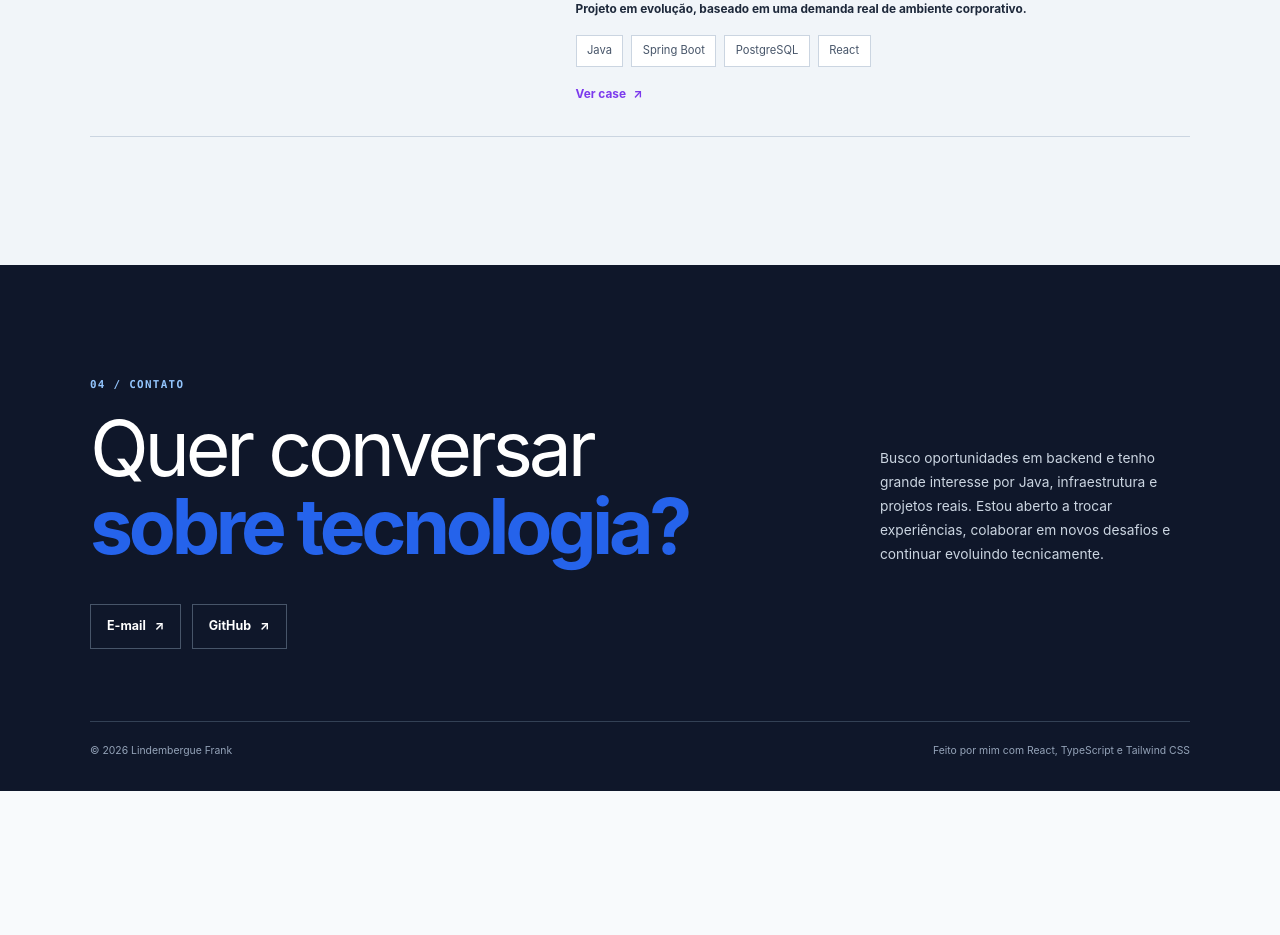
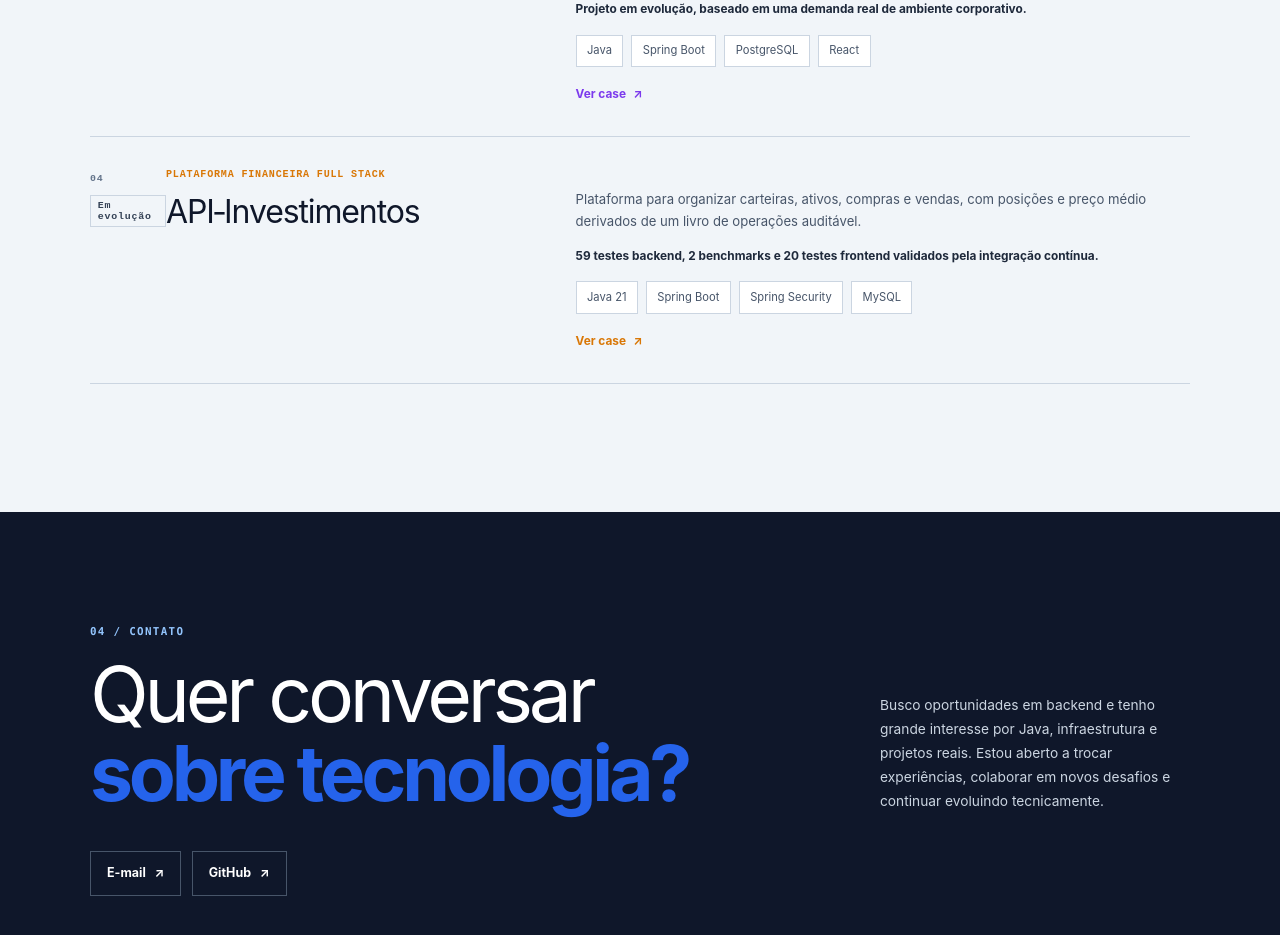
Before and after one commit to LindembergueFrank/portfolio, a React (Vite) app: page / in a window 1280 px wide. Shown: the part 3280-4215 px from the top of the page. Before the commit the page ends 4071 px from the top, so only its background shows below. Built offline with nearby package versions, Linux system fonts and the light colour scheme.

Commit message:
feat: adiciona case completo da API de Investimentos
Inclui o projeto público com contexto, arquitetura, decisões, resultados verificados, tecnologias, link para o repositório e cobertura automatizada.

```diff
--- a/src/data/projects.ts
+++ b/src/data/projects.ts
@@ -55,6 +55,25 @@ export const projects: Project[] = [
     technologies: ['Java', 'Spring Boot', 'PostgreSQL', 'React', 'TypeScript', 'PDF/Excel'],
     accent: '#7c3aed',
   },
+  {
+    slug: 'api-investimentos',
+    number: '04',
+    title: 'API de Investimentos',
+    shortTitle: 'API‑Investimentos',
+    status: 'Em evolução',
+    category: 'Plataforma financeira full stack',
+    summary: 'Plataforma para organizar carteiras, ativos, compras e vendas, com posições e preço médio derivados de um livro de operações auditável.',
+    impact: '59 testes backend, 2 benchmarks e 20 testes frontend validados pela integração contínua.',
+    problem: 'Uma plataforma financeira precisa preservar precisão decimal, isolamento entre usuários e consistência mesmo quando operações são repetidas ou concorrentes.',
+    solution: 'API REST em Java com cliente React integrado, autenticação segura, catálogo controlado de ativos, histórico paginado e cálculo de posições sem duplicar saldos derivados.',
+    role: 'Definição do produto, arquitetura, modelagem financeira, backend, segurança, frontend, testes automatizados, documentação e integração contínua.',
+    architecture: ['Monólito modular organizado por funcionalidade', 'Arquitetura hexagonal pragmática', 'Livro de operações como fonte de verdade', 'Contratos OpenAPI e migrations Flyway versionadas'],
+    decisions: ['Usar BigDecimal em todos os valores financeiros', 'Derivar posições em vez de armazenar saldos duplicados', 'Combinar idempotência e bloqueio pessimista nas operações', 'Manter refresh token em cookie HttpOnly e access token em memória'],
+    results: ['59 testes backend e 2 benchmarks automatizados', '20 testes frontend com build validado', 'Isolamento por proprietário e sessões rotativas', 'CI validada em H2 e MySQL 8.4 com Testcontainers'],
+    technologies: ['Java 21', 'Spring Boot', 'Spring Security', 'MySQL', 'Flyway', 'Testcontainers', 'React', 'TypeScript', 'Vite'],
+    repositoryUrl: 'https://github.com/LindembergueFrank/API-Investimentos',
+    accent: '#d97706',
+  },
 ]
 
 export const findProject = (slug: string) => projects.find((project) => project.slug === slug)
--- a/src/sections/ProjectCase.tsx
+++ b/src/sections/ProjectCase.tsx
@@ -39,6 +39,11 @@ export function ProjectCase({ project }: ProjectCaseProps) {
         <ul className="case-tech" aria-label="Tecnologias utilizadas">
           {project.technologies.map((technology) => <li key={technology}>{technology}</li>)}
         </ul>
+        {project.repositoryUrl && (
+          <a className="case-link" href={project.repositoryUrl} target="_blank" rel="noreferrer">
+            Ver código no GitHub <span aria-hidden="true">↗</span>
+          </a>
+        )}
         <a className="next-project" href="#projetos">Ver todos os projetos <span aria-hidden="true">→</span></a>
       </section>
     </main>
--- a/src/types/project.ts
+++ b/src/types/project.ts
@@ -16,5 +16,6 @@ export interface Project {
   decisions: string[]
   results: string[]
   technologies: string[]
+  repositoryUrl?: string
   accent: string
 }
```
Also changed, not shown: 1 other file (tests, documents, lock files or other folders).
